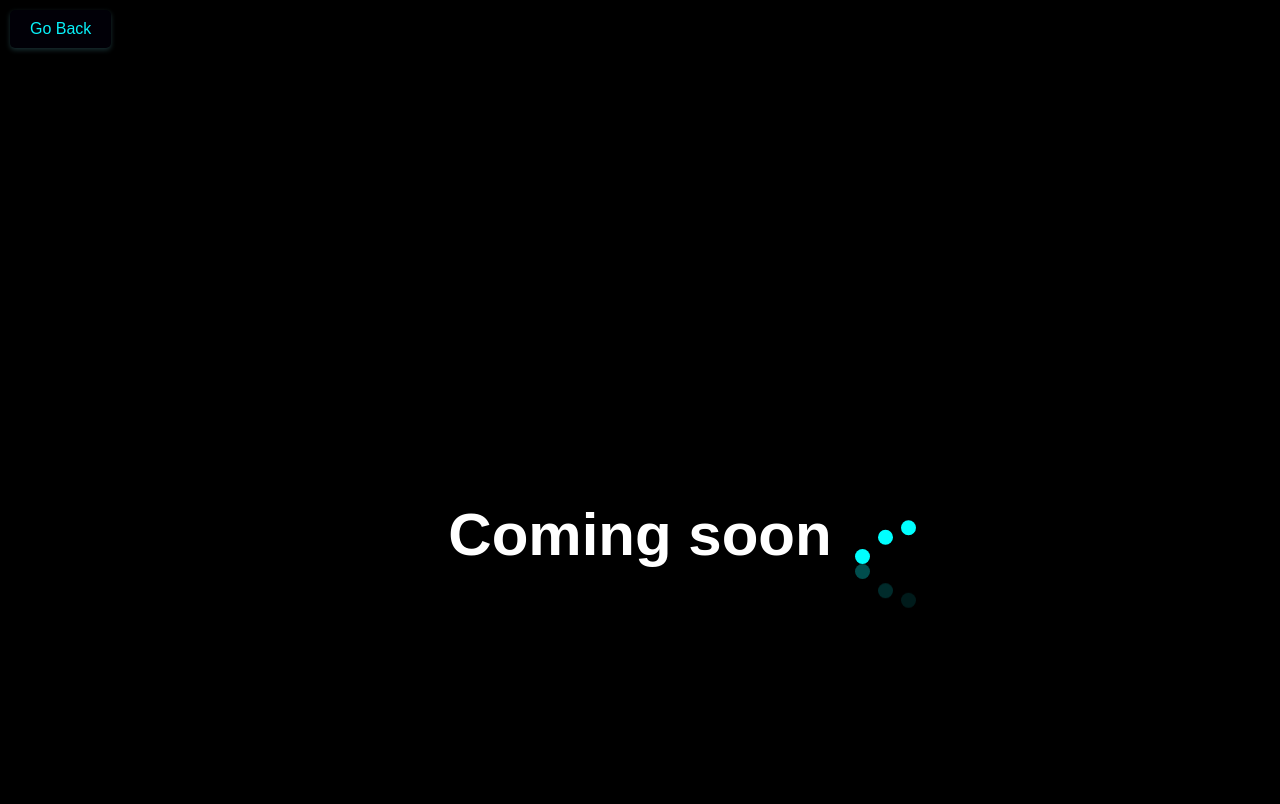
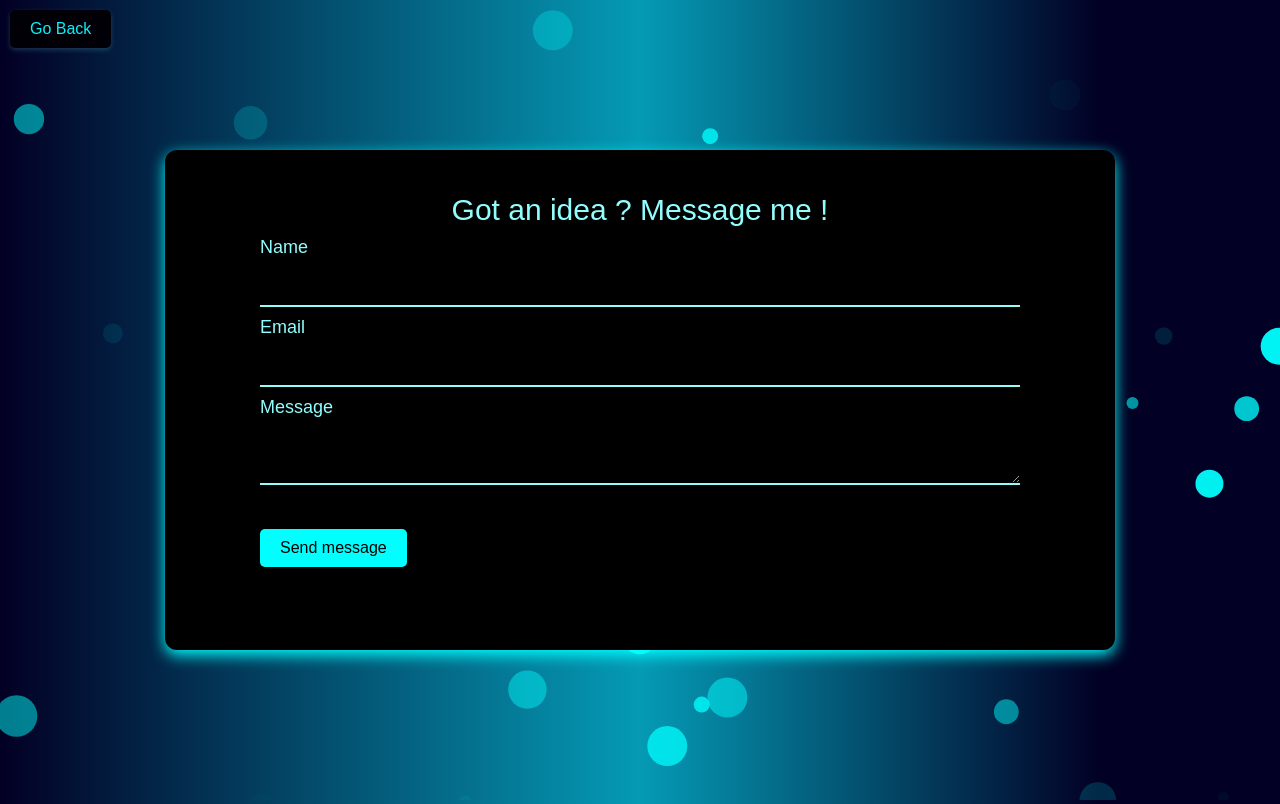
Before and after one commit to steph-vld/portfolio, a plain HTML site: page contact.html in a window 1280 px wide. Drawn offline with nearby package versions, Linux system fonts and the light colour scheme.

Commit message:
add contact form

```diff
--- a/contact.html
+++ b/contact.html
@@ -12,7 +12,31 @@
   </head>
   <body>
     <a href="index.html" class="go-back">Go Back</a>
-  </div>
+<div id="particles-js"></div>
+    <div class="container">
+      <div class="content">
+        <form action="#">
+          <div class="topic">Got an idea ? Message me !</div>
+          <div class="input-box">
+            <input type="text" required />
+            <label>Name</label>
+          </div>
+          <div class="input-box">
+            <input type="text" required />
+            <label>Email</label>
+          </div>
+          <div class="message-box">
+            <textarea></textarea>
+            <label>Message</label>
+          </div>
+          <div class="input-box">
+            <input type="submit" value="Send message" />
+          </div>
+        </form>
+      </div>
+    </div>
+
+    <!-- </div>
     <h1>Coming soon</h1>
     <div class="loader">
       <div class="container">
@@ -25,8 +49,8 @@
         <div class="shadow"></div>
         <div class="shadow"></div>
       </div>
-    </div>
-
+    </div> -->
+    <script src="https://cdn.jsdelivr.net/particles.js/2.0.0/particles.min.js"></script>
     <script src="https://cdn.jsdelivr.net/npm/gsap@3.12.5/dist/gsap.min.js"></script>
     <script src="js/contact.js"></script>
   </body>
--- a/css/contact.css
+++ b/css/contact.css
@@ -4,13 +4,33 @@
   box-sizing: border-box;
   margin: 0;
   padding: 0;
+  font-family: "Public Sans", sans-serif;
 }
 
 body {
   background-color: black;
+  background: linear-gradient(
+    90deg,
+    rgba(2, 0, 36, 1) 0%,
+    rgba(5, 154, 181, 1) 50%,
+    rgba(2, 0, 36, 1) 86%
+  );
   color: white;
-  margin: 0;
-  font-family: Arial, sans-serif;
+  height: 100vh;
+  width: 100%;
+  display: flex;
+  align-items: center;
+  justify-content: center;
+  overflow: hidden;
+}
+
+#particles-js {
+  position: absolute; /* Positionnement absolu */
+  top: 0;
+  left: 0;
+  width: 100%;
+  height: 100vh;
+  z-index: -1;
 }
 
 .go-back {
@@ -36,6 +56,112 @@ body {
   transform: scale(1.05);
 }
 
+.container {
+  width: 950px;
+  height: 500px;
+  background: black;
+  border-radius: 12px;
+  margin: 0 20px;
+  box-shadow: 0 5px 15px cyan;
+  display: flex;
+  justify-content: center;
+  align-items: center;
+  position: relative;
+  z-index: 1;
+}
+
+.content {
+  width: 80%;
+  display: flex;
+  flex-direction: column;
+  align-items: center;
+}
+.topic {
+  width: 100%;
+  font-size: 30px;
+  font-weight: 500;
+  color: rgb(145, 254, 254);
+  text-align: center;
+  margin-bottom: 40px;
+}
+
+form {
+  width: 100%;
+}
+
+.input-box,
+.message-box {
+  width: 100%;
+  margin-bottom: 40px;
+  position: relative;
+}
+
+.input-box input,
+.message-box textarea {
+  width: 100%;
+  padding: 10px;
+  border: none;
+  border-bottom: solid 2px rgb(145, 254, 254);
+  background: transparent;
+  color: white;
+  font-size: 16px;
+  transition: box-shadow 0.3s ease-in-out;
+  outline: none;
+}
+
+.input-box input:hover,
+.input-box input:focus,
+.message-box textarea:hover,
+.message-box textarea:focus {
+  box-shadow: 0 0 10px cyan;
+  border: none;
+  border-radius: 10px;
+}
+
+/* .input-box input:hover,
+.message-box textarea:hover {
+  box-shadow: 0 0 10px cyan;
+  border: none;
+  border-radius: 10px;
+} */
+
+.input-box label,
+.message-box label {
+  position: absolute;
+  top: 10px;
+  left: 10px;
+  pointer-events: none;
+  transition: 0.3s;
+
+}
+
+
+.input-box input:not(:placeholder-shown) + label,
+.message-box textarea:not(:placeholder-shown) + label {
+  top: -30px;
+  left: 0;
+  color: rgb(145, 254, 254);
+  font-size: 18px;
+}
+
+.input-box input[type="submit"] {
+  width: auto;
+  padding: 10px 20px;
+  background: cyan;
+  color: black;
+  font-size: 16px;
+  border: none;
+  cursor: pointer;
+  border-radius: 5px;
+  transition: background 0.3s, color 0.3s;
+}
+
+.input-box input[type="submit"]:hover {
+  background: transparent;
+  color: cyan;
+}
+
+/*
 h1 {
   font-size: 60px;
   margin: 500px 0 0 0;
@@ -67,4 +193,4 @@ h1 {
 
 .shadow {
   opacity: 0.3;
-}
+} */
--- a/css/index.css
+++ b/css/index.css
@@ -10,7 +10,7 @@ body {
   background-color: rgb(4, 4, 4);
   color: white;
   margin: 0;
-  font-family: Arial, sans-serif;
+  font-family: "Public Sans", sans-serif;
 }
 
 h1 {
--- a/js/contact.js
+++ b/js/contact.js
@@ -1,18 +1,123 @@
-gsap.to(".dot", {
-    y: -30,
-    stagger: {
-      each: 0.2,
-      repeat: -1,
-      yoyo: true
-    }
-  });
+particlesJS("particles-js", {
+  particles: {
+    number: {
+      value: 40,
+      density: {
+        enable: true,
+        value_area: 800,
+      },
+    },
+    color: {
+      value: "#00ffff",
+    },
+    shape: {
+      type: "circle",
+      stroke: {
+        width: 0,
+        color: "#ffff",
+      },
+    },
+    opacity: {
+      value: 1,
+      random: true,
+      anim: {
+        enable: false,
+        speed: 1,
+        opacity_min: 0.1,
+        sync: false,
+      },
+    },
+    size: {
+      value: 20,
+      random: true,
+      anim: {
+        enable: true,
+        speed: 40,
+        size_min: 0.1,
+        sync: true,
+      },
+    },
+    line_linked: {
+      enable: false,
+      distance: 150,
+      color: "#ffffff",
+      opacity: 0.2,
+      width: 1,
+    },
+    move: {
+      enable: true,
+      speed: 2,
+      direction: "top",
+      random: false,
+      straight: false,
+      out_mode: "out",
+      bounce: false,
+      attract: {
+        enable: false,
+        rotateX: 600,
+        rotateY: 1200,
+      },
+    },
+  },
+  interactivity: {
+    detect_on: "canvas",
+    events: {
+      onhover: {
+        enable: false,
+        mode: "bubble",
+      },
+      onclick: {
+        enable: false,
+        mode: "push",
+      },
+      resize: true,
+    },
+    modes: {
+      grab: {
+        distance: 400,
+        line_linked: {
+          opacity: 1,
+        },
+      },
+      bubble: {
+        distance: 400,
+        size: 40,
+        duration: 2,
+        opacity: 8,
+        speed: 3,
+      },
+      repulse: {
+        distance: 200,
+        duration: 0.4,
+      },
+      push: {
+        particles_nb: 4,
+      },
+      remove: {
+        particles_nb: 2,
+      },
+    },
+  },
+  retina_detect: true,
+});
 
-  gsap.to(".shadow", {
-      y: 30,
-      stagger: {
-        each: 0.2,
-        repeat: -1,
-        yoyo: true
-      },
-      opacity: 0.1
-    });
+
+
+// gsap.to(".dot", {
+//     y: -30,
+//     stagger: {
+//       each: 0.2,
+//       repeat: -1,
+//       yoyo: true
+//     }
+//   });
+
+//   gsap.to(".shadow", {
+//       y: 30,
+//       stagger: {
+//         each: 0.2,
+//         repeat: -1,
+//         yoyo: true
+//       },
+//       opacity: 0.1
+//     });
--- a/js/index.js
+++ b/js/index.js
@@ -45,7 +45,7 @@ function toggleMenu() {
 particlesJS("particles-js", {
   particles: {
     number: {
-      value: 180,
+      value: 100,
       density: {
         enable: true,
         value_area: 900,
@@ -90,7 +90,7 @@ particlesJS("particles-js", {
     },
     move: {
       enable: true,
-      speed: 4,
+      speed: 2,
       direction: "none",
       random: false,
       straight: false,
```
Also changed, not shown: index.html (+4 -0 lines), 3 other files.
